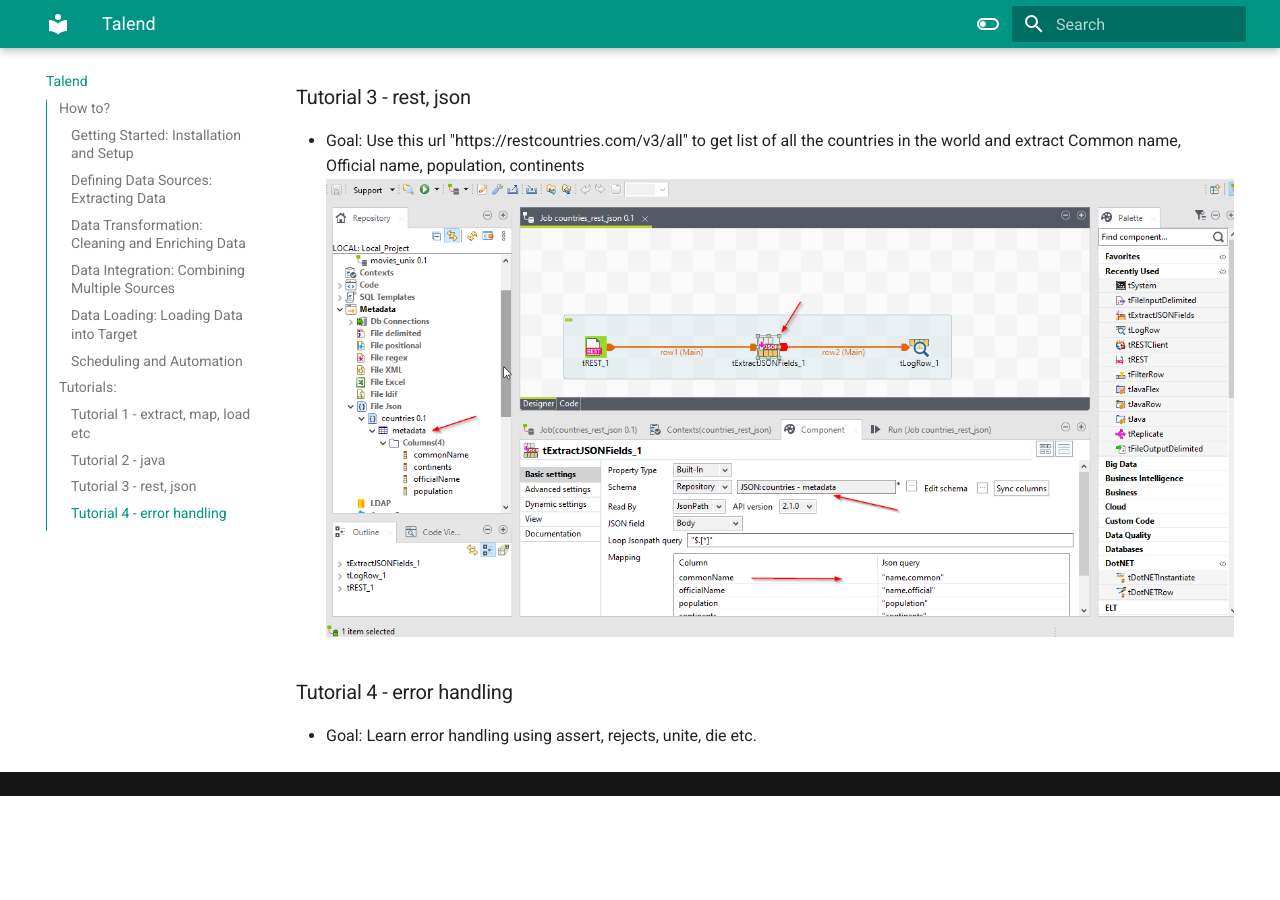
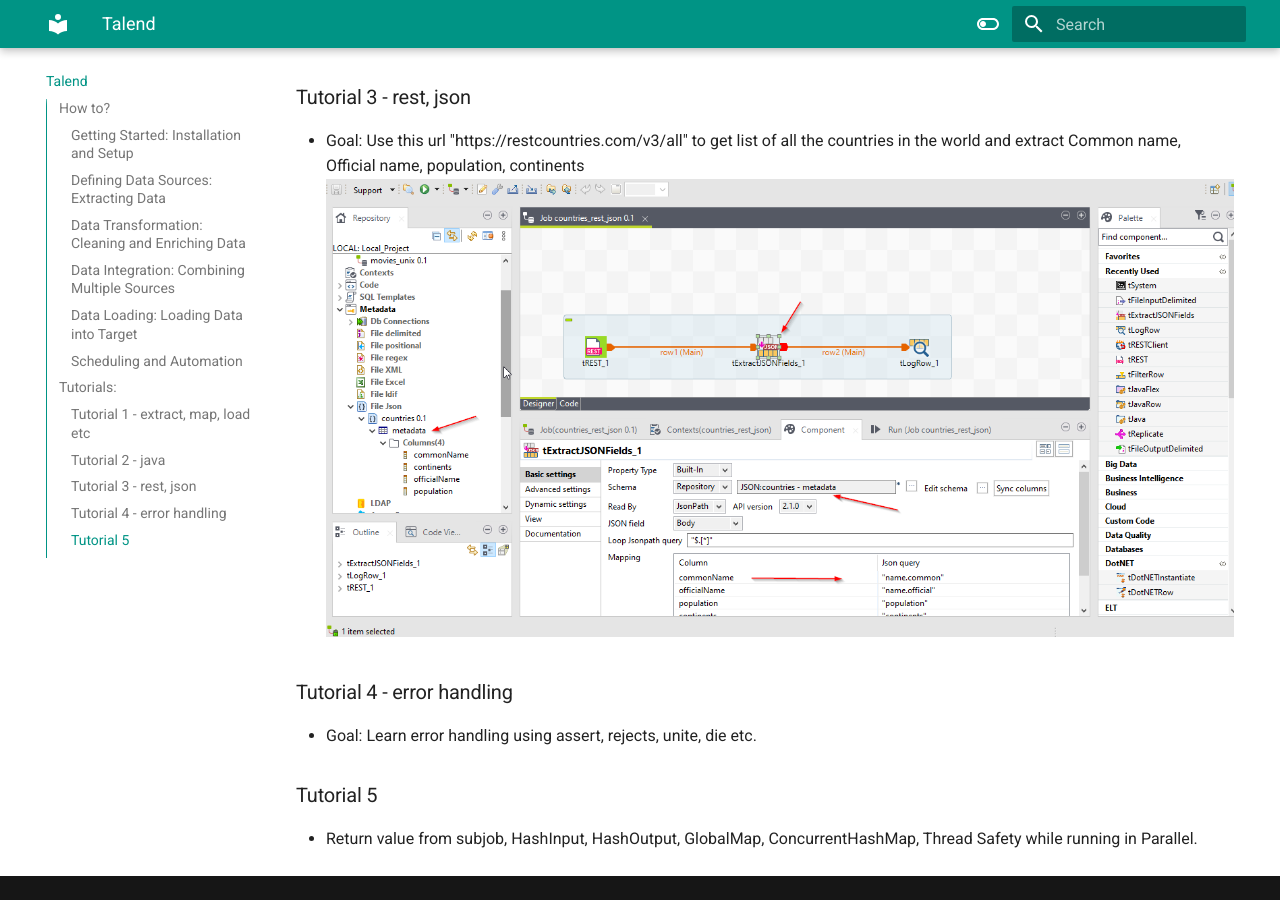
Before and after one commit to adhikari18/learn-etl, an MkDocs documentation site: the page built from docs/talend.md, in a window 1280 px wide and 900 px high, scrolled down 2685 px. Built offline with MkDocs 1.6.1 and Material for MkDocs 9.7.7, drawn with Linux system fonts in a browser that asks for light colours; before the commit the page ends 3481 px from its top, so only the background shows below that.

Commit message:
tutorial ideas

```diff
--- a/docs/talend.md
+++ b/docs/talend.md
@@ -53,3 +53,7 @@
 ### Tutorial 4 - error handling
 
 - Goal: Learn error handling using assert, rejects, unite, die etc.
+
+### Tutorial 5
+
+- Return value from subjob, HashInput, HashOutput, GlobalMap, ConcurrentHashMap, Thread Safety while running in Parallel.
```
